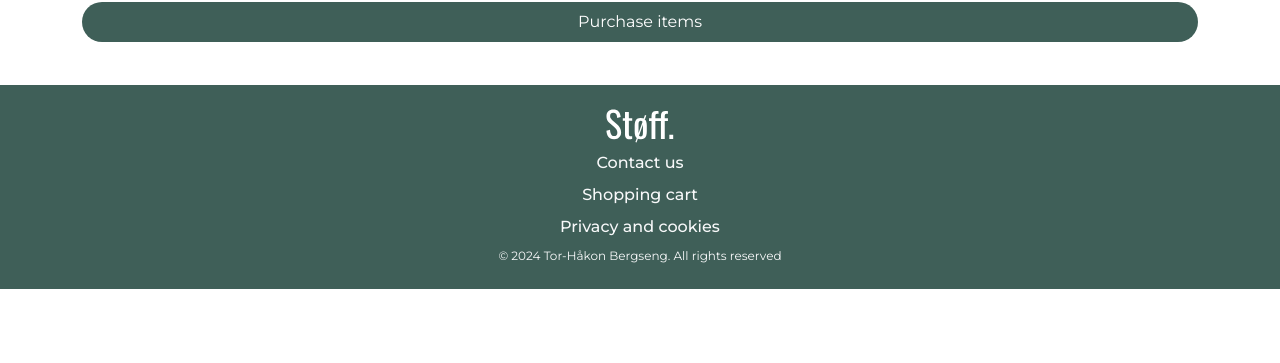
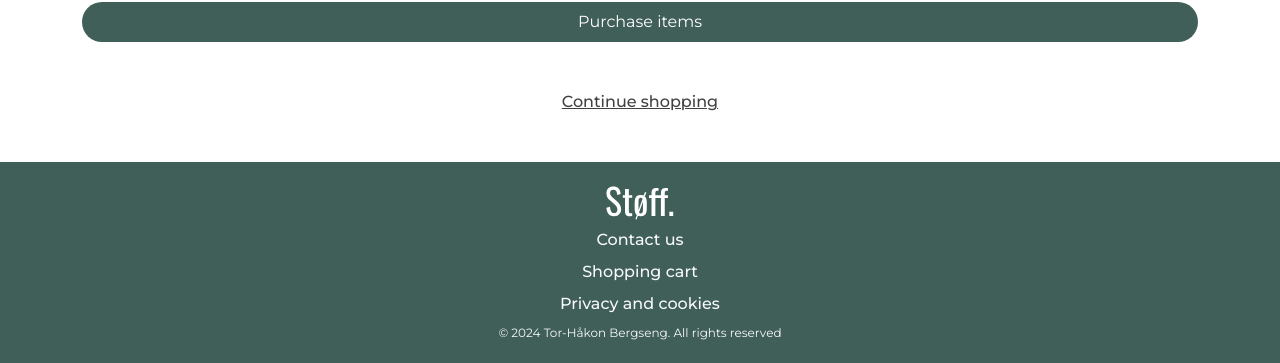
Before and after one commit to teehbee/frameworks_ca, a React (Vite) app: page /cart in a window 1280 px wide. Shown: the part 511-874 px from the top of the page. Before the commit the page ends 800 px from the top, so only its background shows below. Built offline with nearby package versions, Linux system fonts and the light colour scheme; no server answers.

Commit message:
add sticky footer

```diff
--- a/src/layouts/mainLayout.jsx
+++ b/src/layouts/mainLayout.jsx
@@ -22,7 +22,7 @@ function MainLayout() {
   }, [data]);
 
   return (
-    <div>
+    <>
       <Header suggestions={suggestions} />
 
       {showBreadcrumbs && <Breadcrumbs />}
@@ -30,7 +30,7 @@ function MainLayout() {
       <Outlet context={{ data, isLoading, isError }} />
 
       <Footer />
-    </div>
+    </>
   );
 }
 
--- a/src/styles/style.scss
+++ b/src/styles/style.scss
@@ -26,6 +26,12 @@ $main-font-colour: #414141;
 
 // Root styling
 
+#root {
+  min-height: 100vh;
+  display: grid;
+  grid-template-rows: auto 1fr auto;
+}
+
 * {
   font-family: "Montserrat", sans-serif;
   color: $main-font-colour;
@@ -46,13 +52,6 @@ $main-font-colour: #414141;
 }
 
 // Footer
-
-footer {
-  position: fixed;
-  bottom: 0;
-  left: 0;
-  width: 100%;
-}
 
 // Custom fonts
 
```
